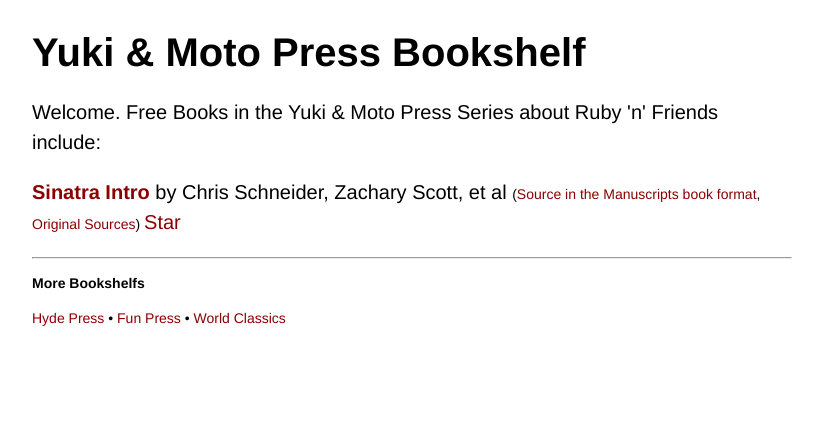
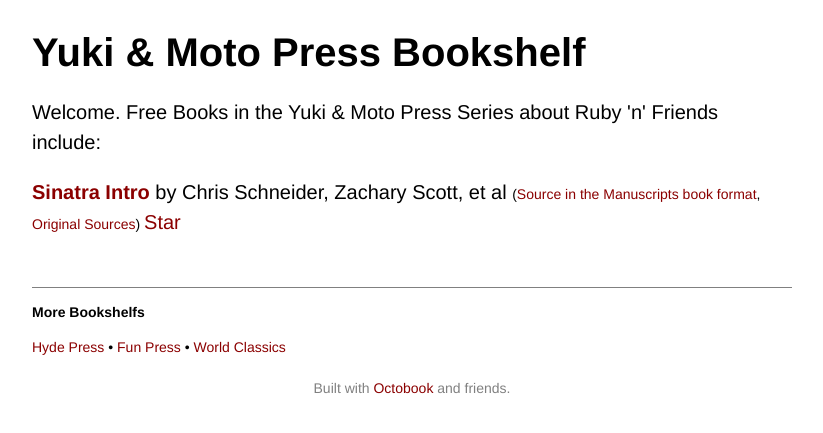
Before and after one commit to yukimotopress/yukimotopress.github.io, a Jekyll site: the page built from index.html, in a window 1280 px wide. Shown: the top 433 px of the page, without its empty margins (228-1051 px from the left). Built offline with Jekyll 4.4.1, drawn with Linux system fonts in a browser that asks for light colours.

Commit message:
Update index.html

```diff
--- a/index.html
+++ b/index.html
@@ -27,9 +27,7 @@
 
 
 
-<div style="font-size: 70%; border-top: 15px;">
-
-<hr>
+<div style="font-size: 70%; border-top: 1px solid gray; margin-top: 50px;">
 
 <p>
 <b>More Bookshelfs</b>
@@ -39,7 +37,12 @@
 <a href="http://funpress.github.io">Fun Press</a> •
 <a href="http://worldclassics.github.io">World Classics</a>
 
+<p style="text-align: center; margin-top: 20px; color: gray;">
+     Built with <a href="http://github.com/octobook">Octobook</a> and friends.
+</p>
+
 </div>
+
 
 <!-- GitHub Buttons
    Place this tag right after the last button or just before your close body tag.
```
